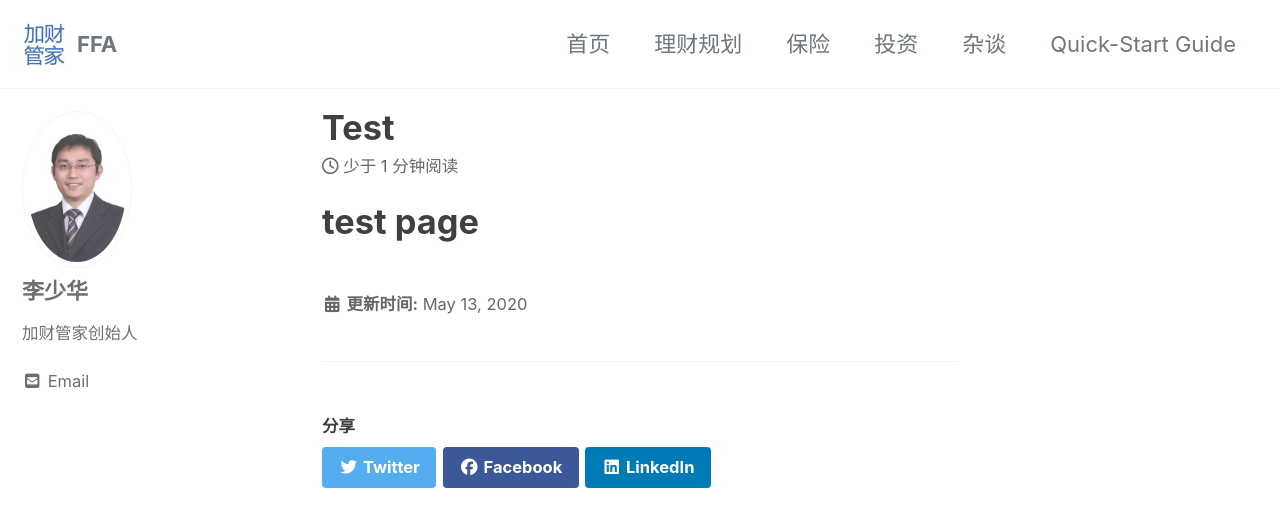
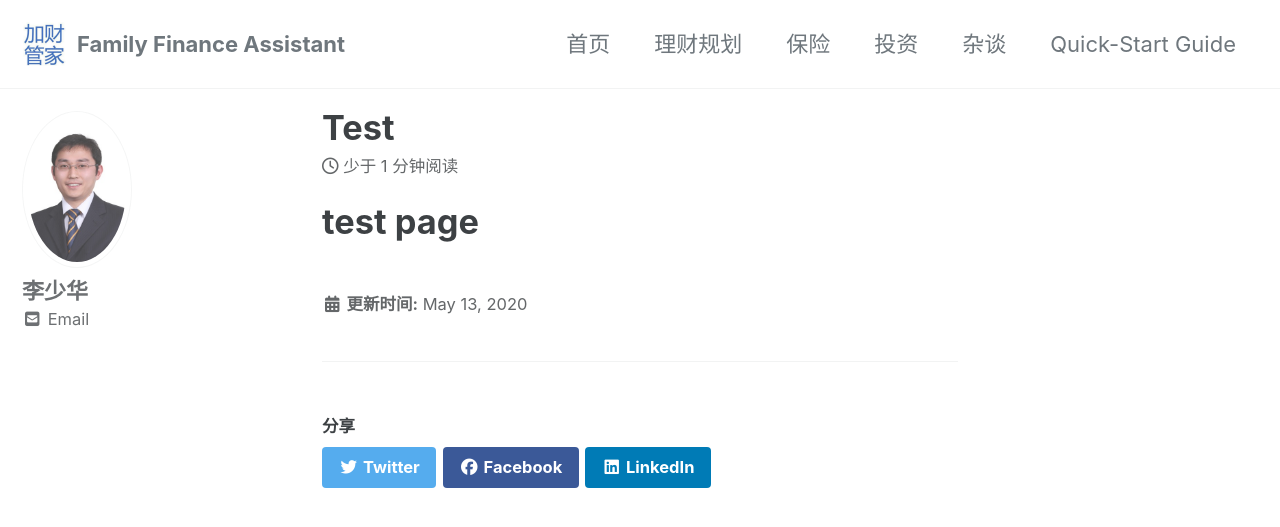
Before and after one commit to jiacaiguanjia/jiacaiguanjia.github.io, a Jekyll site: the page built from _posts/2020-05-13-test.md, in a window 1280 px wide and 900 px high. Shown: the top 527 px of the window. Built offline with Jekyll 4.4.1, drawn with Linux system fonts in a browser that asks for light colours; cached includes are drawn as plain includes; nearby versions of some CDN libraries.

Commit message:
update files

```diff
--- a/_config.yml
+++ b/_config.yml
@@ -26,7 +26,7 @@
 repository               : # GitHub username/repo-name e.g. "mmistakes/minimal-mistakes"
 teaser                   : # path of fallback teaser image, e.g. "/assets/images/500x300.png"
 logo                     : "/assets/images/site/logo.png" # path of logo image to display in the masthead, e.g. "/assets/images/88x88.png"
-masthead_title           : "FFA" # overrides the website title displayed in the masthead, use " " for no title
+masthead_title           : # overrides the website title displayed in the masthead, use " " for no title
 # breadcrumbs            : false # true, false (default)
 words_per_minute         : 200
 comments:
--- a/_data/authors.yml
+++ b/_data/authors.yml
@@ -1,6 +1,6 @@
 李少华:
   name: "李少华"
-  bio: "加财管家创始人"
+  bio:
   avatar: "/assets/images/author-images/davislee.jpg"
   links:
     - label: "Email"
```
Also changed, not shown: 1 other file.
